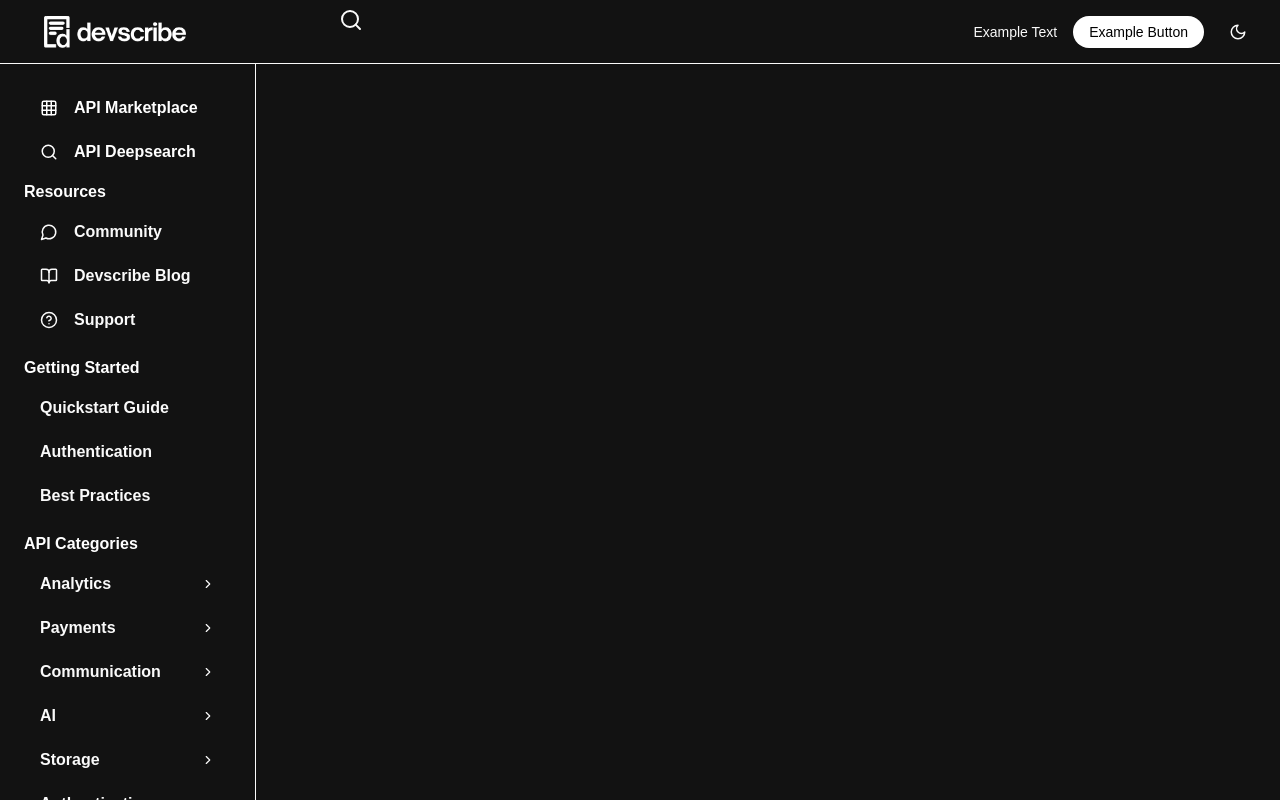
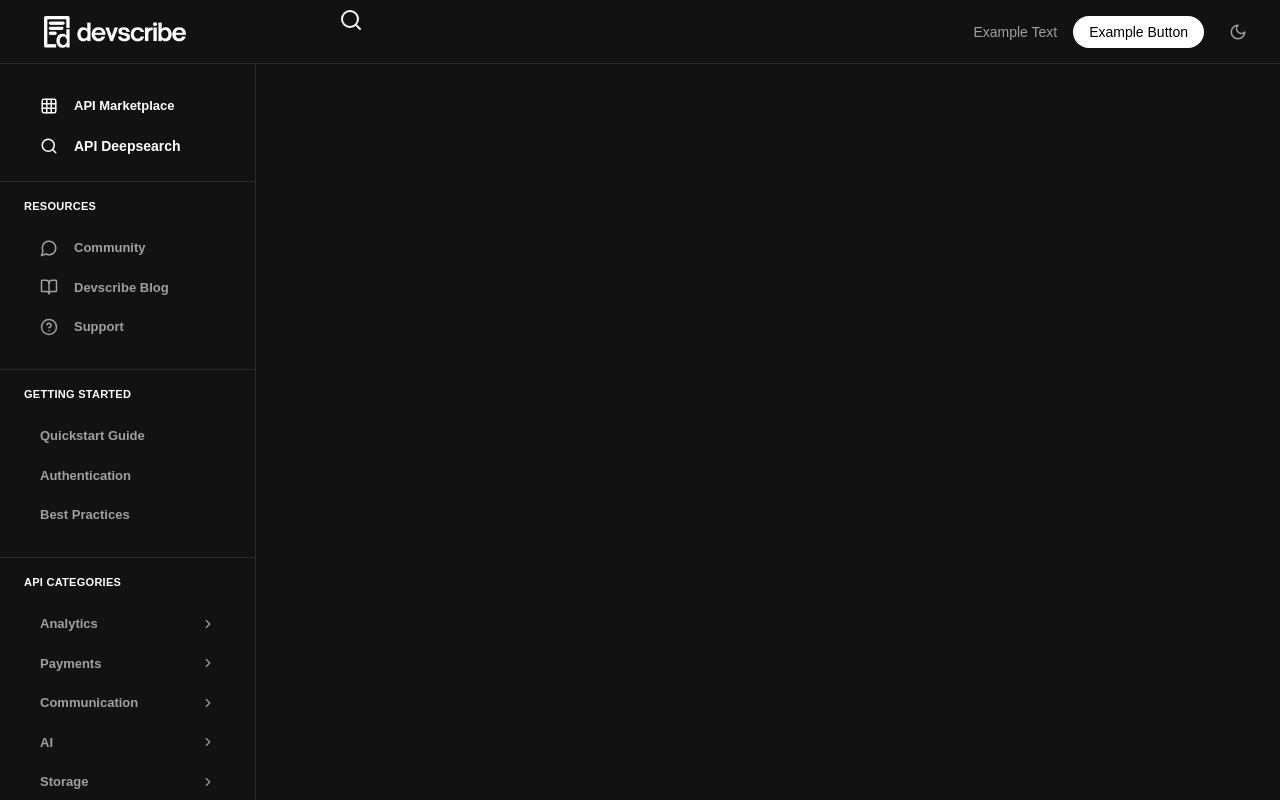
Before and after one commit to samsolano/devscribe-frontend, a Next.js app: page /dashboard in a window 1280 px wide. Built offline with nearby package versions, Linux system fonts and the light colour scheme.

Commit message:
added more styling

```diff
--- a/package.json
+++ b/package.json
@@ -29,7 +29,7 @@
     "@types/react-dom": "^19",
     "eslint": "^9",
     "eslint-config-next": "15.2.4",
-    "tailwindcss": "^4",
+    "tailwindcss": "^4.1.3",
     "typescript": "^5"
   }
 }
--- a/src/app/globals.css
+++ b/src/app/globals.css
@@ -1,9 +1,26 @@
 @import "tailwindcss";
 
 :root {
+  /* --background: hsl(0, 0%, 7%); Main */
   --background: hsl(0, 0%, 7%);
-  --foreground: hsl(0, 0%, 98%);
+  --foreground: hsl(0, 0%, 98%); /*Main */
   /* --foreground: #A0A0A0; */
+
+
+
+}
+
+/* ------------------------ Colors defined in project ------------------------*/
+@theme {
+
+  --color-devscribe-teal: #FFFFFF;
+  --color-devscribe-dark-gray: #121212;
+  --color-devscribe-card-bg: #0C0C0C;
+  --color-devscribe-hover-bg: #1A1A1A;
+  --color-devscribe-border: #2A2A2A;
+  --color-devscribe-text-primary: #FFFFFF;
+  --color-devscribe-text-secondary: #A0A0A0;
+
 }
 
 body {
@@ -14,13 +31,42 @@ body {
 
 
 
-/* Scrollbar */
-html {
+
+/* ------------------------ Browser consistency ------------------------*/
+body {
+  margin: 0;
+  padding: 0;
+  overflow-x: hidden;
+}
+
+
+
+
+/* ------------------------ Component styling ------------------------*/
+
+@layer components {
+
+  .sidebar-section {
+    @apply py-2 border-t border-devscribe-border mt-2;
+  }
+
+  .sidebar-heading {
+    @apply text-[11px] uppercase tracking-wide text-devscribe-text-secondary font-semibold px-4 py-2;
+  }
+
+  .sidebar-link {
+    @apply flex items-center gap-3 px-4 py-2 rounded-md text-[13px] text-devscribe-text-secondary hover:text-white hover:bg-devscribe-hover-bg transition-all duration-150 ease-in-out;
+  }
+}
+
+
+
+/* ------------------------ Scrollbar ------------------------*/
+/* html {
   overflow-y: scroll;
   scrollbar-gutter: stable;
 }
 
-/* Custom scrollbar styling */
 ::-webkit-scrollbar {
   width: 8px;
   background-color: transparent;
@@ -37,16 +83,47 @@ html {
 
 ::-webkit-scrollbar-thumb:hover {
   background-color: rgba(128, 128, 128, 0.5);
-}
+}  */
 
 
 
-/* Browser consistency */
-body {
-  margin: 0;
-  padding: 0;
-  overflow-x: hidden;
-}
+
+
+
+
+
+
+
+
+
+
+
+
+
+
+
+
+
+
+
+
+
+
+
+
+
+
+
+
+
+
+
+
+
+
+
+
+
 
 /* @theme inline {
   --color-background: var(--background);
--- a/src/components/layout/Sidebar.tsx
+++ b/src/components/layout/Sidebar.tsx
@@ -97,8 +97,9 @@ import React, { useState } from 'react';
       pathname.split('/api-docs/')[1] : '';
 
     return (
-      <aside className="w-64 h-[calc(100vh-4rem)] overflow-y-auto overflow-x-hidden pt-4 border-r border-codium-border fixed top-16 left-0 bg-codium-dark-gray
-        scrollbar-thin scrollbar-track-devscribe-dark-gray scrollbar-thumb-devscribe-hover-bg/80 hover:scrollbar-thumb-devscribe-hover-bg/90"
+      <aside className="w-64 h-[calc(100vh-4rem)] overflow-y-auto overflow-x-hidden pt-4 border-r border-devscribe-border
+       fixed top-16 left-0 bg-codium-dark-gray scrollbar-thin scrollbar-track-devscribe-dark-gray
+       scrollbar-thumb-devscribe-hover-bg/80 hover:scrollbar-thumb-devscribe-hover-bg/90"
       >
         <div className="flex flex-col h-full">
           <div className="px-6 py-2">
@@ -108,9 +109,8 @@ import React, { useState } from 'react';
                 className={`
                   sidebar-link text-white font-bold
                   flex items-center gap-4
-                  px-4 py-2 rounded-md
+                  px-4 py-2
                   transition-all duration-200
-                  hover:bg-codium-hover-bg
                   hover:text-white
                   ${pathname === '/api-marketplace' ? 'bg-codium-hover-bg' : ''}
                 `}
@@ -122,6 +122,7 @@ import React, { useState } from 'react';
                 href="/api-deepsearch"
                 className={`
                   sidebar-link text-white font-bold
+                  text-[14px]
                   flex items-center gap-4
                   px-4 py-2 rounded-md
                   transition-all duration-200
@@ -191,7 +192,7 @@ import React, { useState } from 'react';
           {/* Getting Started Section */}
           <div className="sidebar-section mt-4">
             <div className="sidebar-heading text-white mb-2 px-6 font-bold">
-              <span>Getting Started</span>
+              <span>GETTING STARTED</span>
             </div>
 
             <div className="mt-1 space-y-1">
@@ -270,7 +271,7 @@ import React, { useState } from 'react';
                       </div>
                     </CollapsibleTrigger>
                     <CollapsibleContent>
-                      <div className="ml-2 pl-4 border-l border-codium-border space-y-1 py-1">
+                      <div className="ml-2 pl-4 border-l border-devscribe-border space-y-1 py-1">
                         {category.apis.map((api) => (
                           <Link
                             key={api.id}
```
Also changed, not shown: 1 other file (tests, documents, lock files or other folders).
